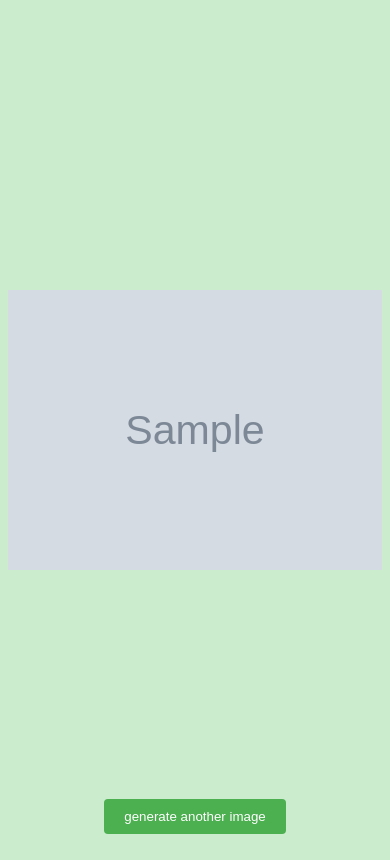
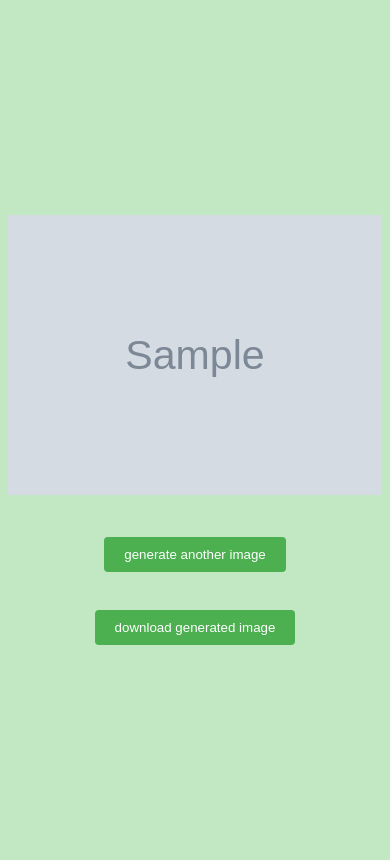
Before and after one commit to berkepehlivan/gen-ai, a Flask app: template templates/display_image.html in a window 390 px wide. Run offline with Flask 3, Linux system fonts and the light colour scheme; the template is opened without the code that fills it: most values are stand-ins (such as "Sample title", 1, 10 or a date in 2020); grey boxes marked "Sample" are stand-in pictures.

Commit message:
download button added, responsive css and image saving format changed.

```diff
--- a/main.py
+++ b/main.py
@@ -1,4 +1,4 @@
-from flask import Flask, request, render_template, url_for
+from flask import Flask, request, render_template, url_for,send_from_directory,session
 import requests
 import io
 from PIL import Image
@@ -6,12 +6,16 @@ import os
 import time
 import json
 import sqlite3
+from datetime import datetime
 
 
 API_URL = "https://api-inference.huggingface.co/models/runwayml/stable-diffusion-v1-5"
 headers = {"Authorization": "Bearer INSERT HF TOKEN HERE"}
 
 app = Flask(__name__)
+app.secret_key = 'secret'
+
+
 
 @app.route('/', methods=['GET', 'POST'])
 def home():
@@ -22,7 +26,11 @@ def home():
         payload = {"inputs": prompt}
         response = requests.post(API_URL, headers=headers, json=payload)
         image = Image.open(io.BytesIO(response.content))
-        image_path = os.path.join('static', f'images/{prompt}.png')
+
+        # Create a unique filename using a timestamp
+        timestamp = datetime.now().strftime("%Y%m%d%H%M%S")
+        image_path = os.path.join('static', f'images/{timestamp}.png')
+        session['image_path'] = image_path
         image.save(image_path)
 
         # Connect to the SQLite database
@@ -40,9 +48,18 @@ def home():
         # Commit the changes and close the connection
         conn.commit()
 
-        return render_template('display_image.html', image_path=url_for('static', filename=f'images/{prompt}.png'))
+        return render_template('display_image.html', image_path=url_for('static', filename=f'images/{timestamp}.png'))
     else:
         return render_template('input_prompt.html')
 
+@app.route('/download', methods=['POST'])
+def download():
+    # Get the image path from the session
+    image_path = session.get('image_path')
+    # Extract the filename from the image_path
+    filename = os.path.basename(image_path)
+    # Send the file from the directory as a download
+    return send_from_directory('static/images', filename, as_attachment=True)
+
 if __name__ == '__main__':
     app.run(port=5001, debug=True)
--- a/static/style.css
+++ b/static/style.css
@@ -67,23 +67,19 @@ img {
     height: auto;
 }
 
-/* display image page*/
 #display-container {
-    background-color: #cbeccd;
-    /* light grey */
+    display: flex;
+    flex-direction: column;
+    align-items: center;
+    background-color: #c1e8c3;
 }
 
-.image-container {
+.button-container,
+.button-container-2 {
+    width: 100%;
     display: flex;
     justify-content: center;
     align-items: center;
-    height: 100vh;
+    margin-top: 20px;
+    /* adjust as needed */
 }
-/*button container should displayed below the image*/
-.button-container {
-    position: fixed;
-    bottom: 10px;
-    display: flex;
-    justify-content: center;
-    align-items: center;
-}
--- a/templates/display_image.html
+++ b/templates/display_image.html
@@ -18,5 +18,12 @@
             <input type="submit" value="generate another image">
         </form>
     </div>
+    <br>
+<!-- add download image button and function-->
+    <div class="button-container-2">
+        <form action="/download" method="post">
+            <input type="submit" value="download generated image">
+        </form>
+    </div>
 
 </html>
```
Also changed, not shown: prompts_images.db.
